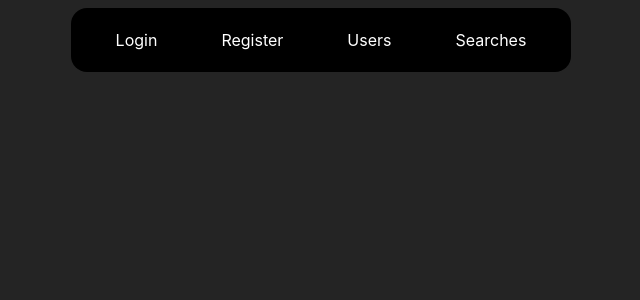
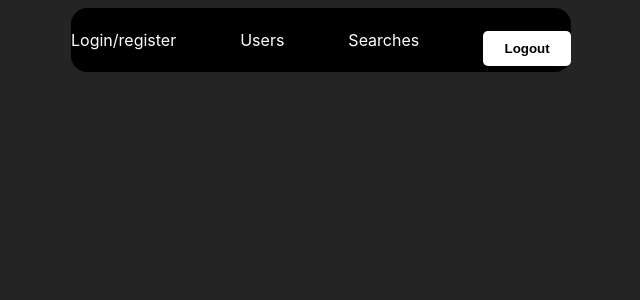
Before and after one commit to botosdora/FICTTest, a React (Vite) app in the folder FICTTest/: page / in a window 1280 px wide. Shown: the top 300 px of the page, without its empty margins (319-959 px from the left). Built offline with nearby package versions, Linux system fonts and the light colour scheme.

Commit message:
added logout btn

```diff
--- a/FICTTest/src/components/Header.jsx
+++ b/FICTTest/src/components/Header.jsx
@@ -1,12 +1,18 @@
 import "./../styles/header.css"
 
 export default function Header() {
+
+  function handleLogout() {
+    localStorage.removeItem("loggedInUser")
+    alert("Successful logout!")
+  }
+
   return (
     <header>
-        <a href="/login">Login</a>
-        <a href="/register">Register</a>
+        <a href="/login">Login/register</a>
         <a href="/users">Users</a>
         <a href="/searches">Searches</a>
+        <button className="logout-button" onClick={handleLogout}>Logout</button>
     </header>
   )
 }
```
